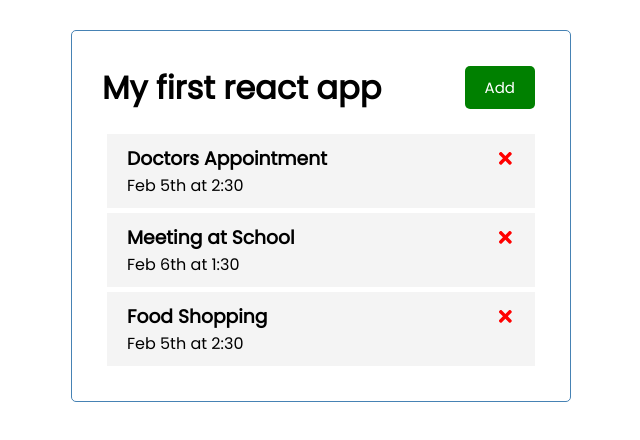
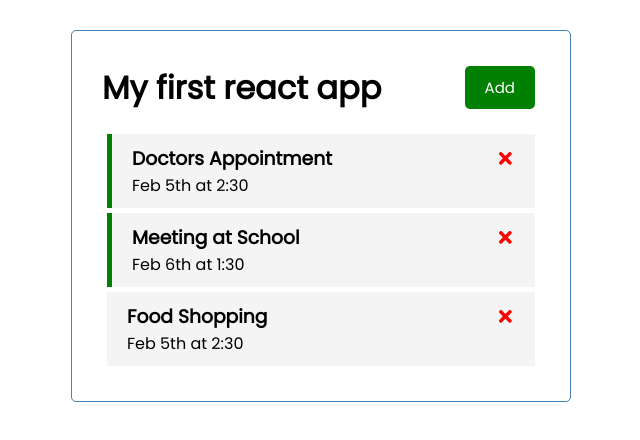
Before and after one commit to Taposh-Das/react-task-tracker, a React (Create React App) app: page / in a window 1280 px wide. Shown: the top 440 px of the page, without its empty margins (319-959 px from the left). Built offline with nearby package versions, Linux system fonts and the light colour scheme.

Commit message:
Toggle Reminder and Conditional Styling
Now for each task when double clicked, the boolean value of reminder field is toggled and he task is marked green true or no color if false

```diff
--- a/src/App.js
+++ b/src/App.js
@@ -32,11 +32,18 @@
     setTasks(tasks.filter((task) => task.id!==id))
   }
 
+  // Toggle Reminder
+  const toggleReminder = (id) => {
+    setTasks(tasks.map((task) => task.id === id ?
+    { ...task, reminder: !task.reminder } : task))
+  }
+
   return (
     //For Tasks, now we can take our tasks object and pass it in component as prop
     <div className="container">
       <Header title={"My first react app"}/>
-      {tasks.length>0 ? <Tasks tasks={tasks} onDelete={deleteTask } />:
+      {tasks.length>0 ? <Tasks tasks={tasks}
+      onDelete={deleteTask} onToggle={toggleReminder} />:
       ("No Task to show")}
     </div>
   );
--- a/src/components/Task.js
+++ b/src/components/Task.js
@@ -1,8 +1,8 @@
 import { FaTimes } from 'react-icons/fa'
 
-const Task = ({ task, onDelete }) => {
+const Task = ({ task, onDelete, onToggle }) => {
     return (
-        <div className='task'>
+        <div className={`task ${task.reminder?'reminder':''}`} onDoubleClick={() => onToggle(task.id)}>
             <h3>{task.text} <FaTimes style={{ color: 'red', cursor: 'pointer' }}
             onClick={() => onDelete(task.id)} />
             </h3>
--- a/src/components/Tasks.js
+++ b/src/components/Tasks.js
@@ -1,12 +1,14 @@
 import Task from "./Task"
 
-const Tasks = ({tasks, onDelete}) => {
+const Tasks = ({tasks, onDelete, onToggle}) => {
     return (
         // so we iterate through the tasks object
         <>
         {tasks.map((task) => (
         // and pass each task as a prop
-        <Task key={task.id} task={task} onDelete={onDelete}/>
+        <Task key={task.id} task={task}
+        onDelete={onDelete} onToggle={onToggle}
+        />
         ))}
         </>
     )
```
